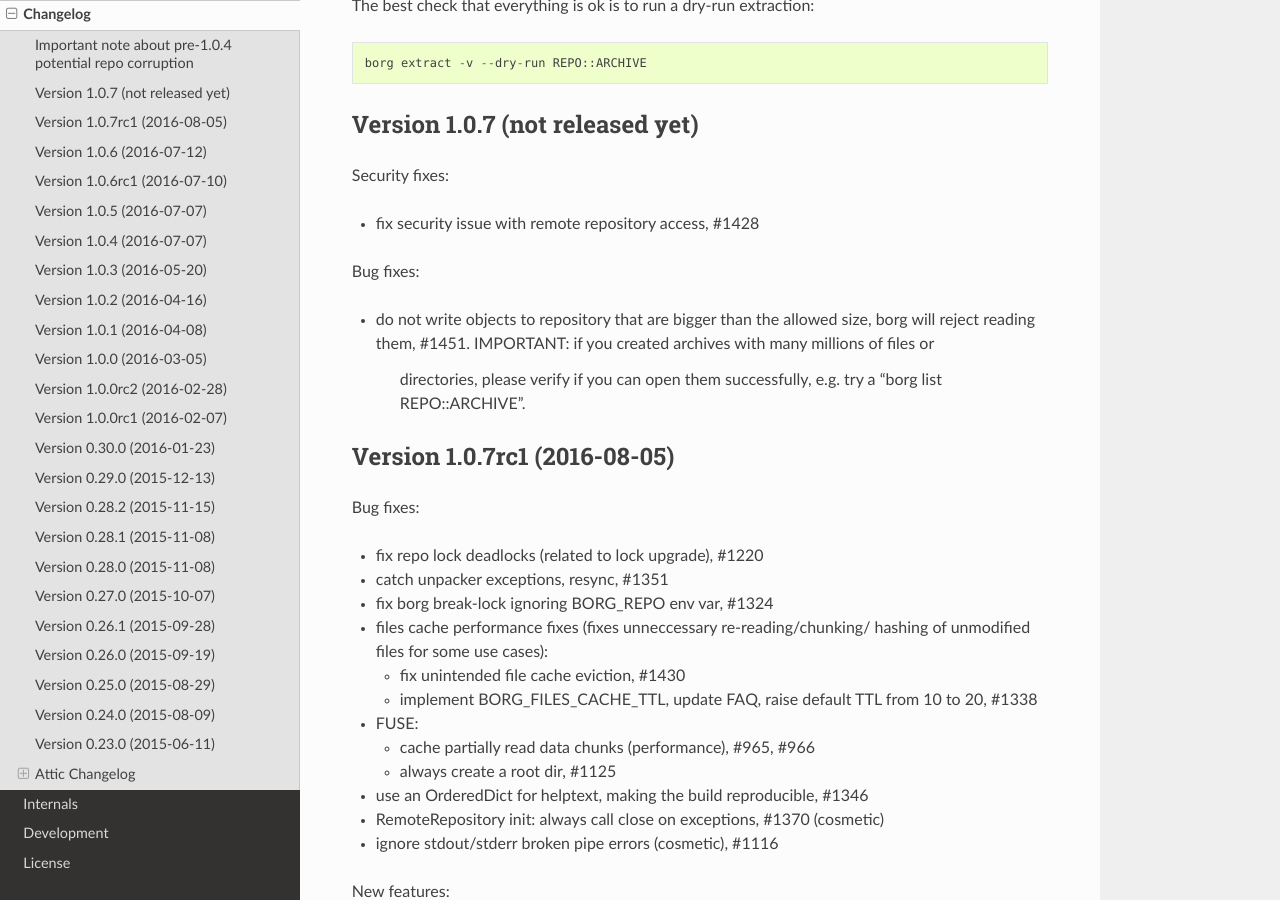
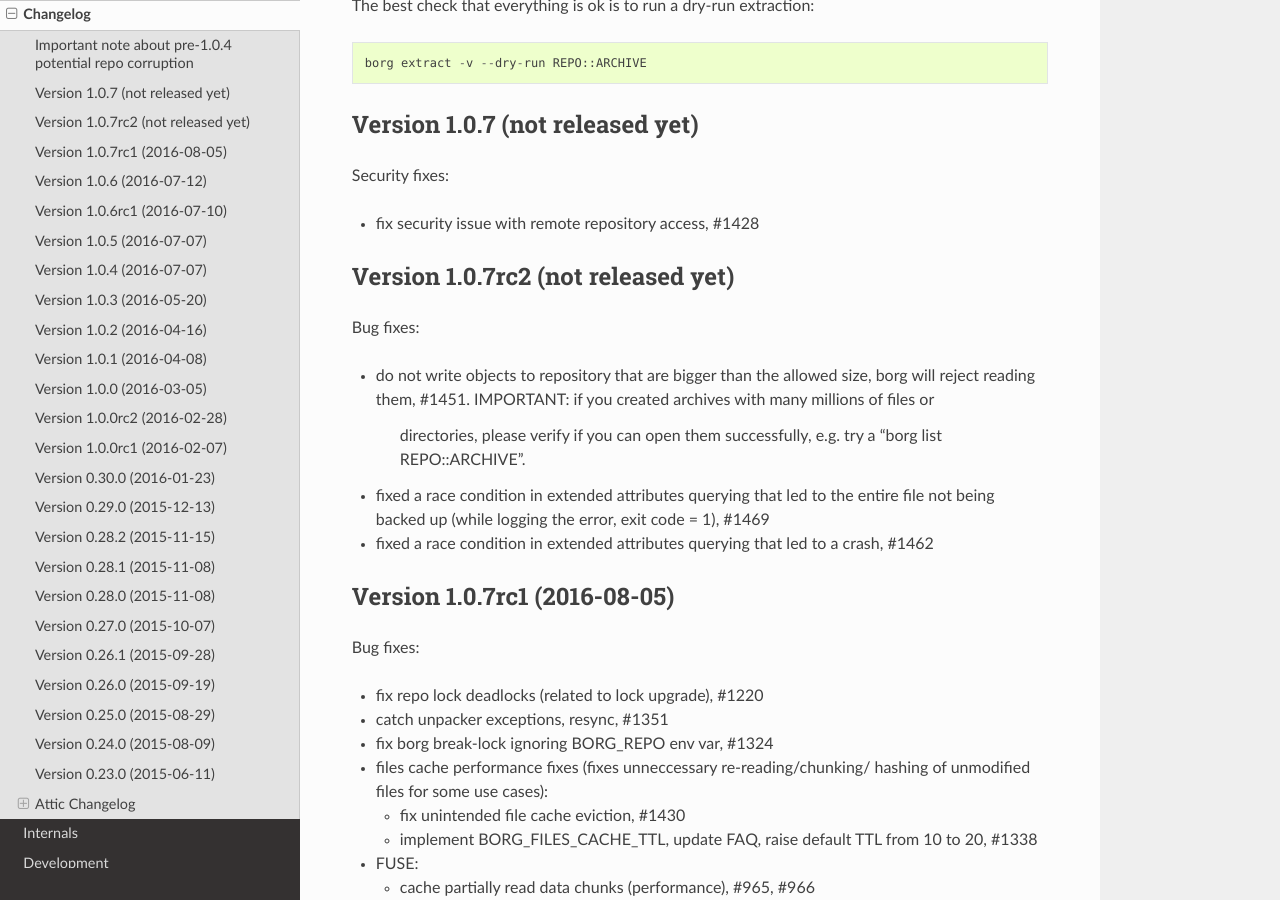
Before and after one commit to borgbackup/borg, a Sphinx documentation site: the page built from docs/changes.rst, in a window 1280 px wide and 900 px high, scrolled down 1143 px. Built offline with Sphinx 7.4.7 and the Read the Docs theme 2.0.0, drawn with Linux system fonts in a browser that asks for light colours; pages that are not in the unit, such as notebooks, are missing from menus; the version number could not be read and is left out.

Commit message:
update changelog

```diff
--- a/docs/changes.rst
+++ b/docs/changes.rst
@@ -57,6 +57,10 @@ Security fixes:
 
 - fix security issue with remote repository access, #1428
 
+
+Version 1.0.7rc2 (not released yet)
+-----------------------------------
+
 Bug fixes:
 
 - do not write objects to repository that are bigger than the allowed size,
@@ -64,6 +68,11 @@ Bug fixes:
   IMPORTANT: if you created archives with many millions of files or
              directories, please verify if you can open them successfully,
              e.g. try a "borg list REPO::ARCHIVE".
+- fixed a race condition in extended attributes querying that led to the
+  entire file not being backed up (while logging the error, exit code = 1),
+  #1469
+- fixed a race condition in extended attributes querying that led to a crash,
+  #1462
 
 
 Version 1.0.7rc1 (2016-08-05)
```
